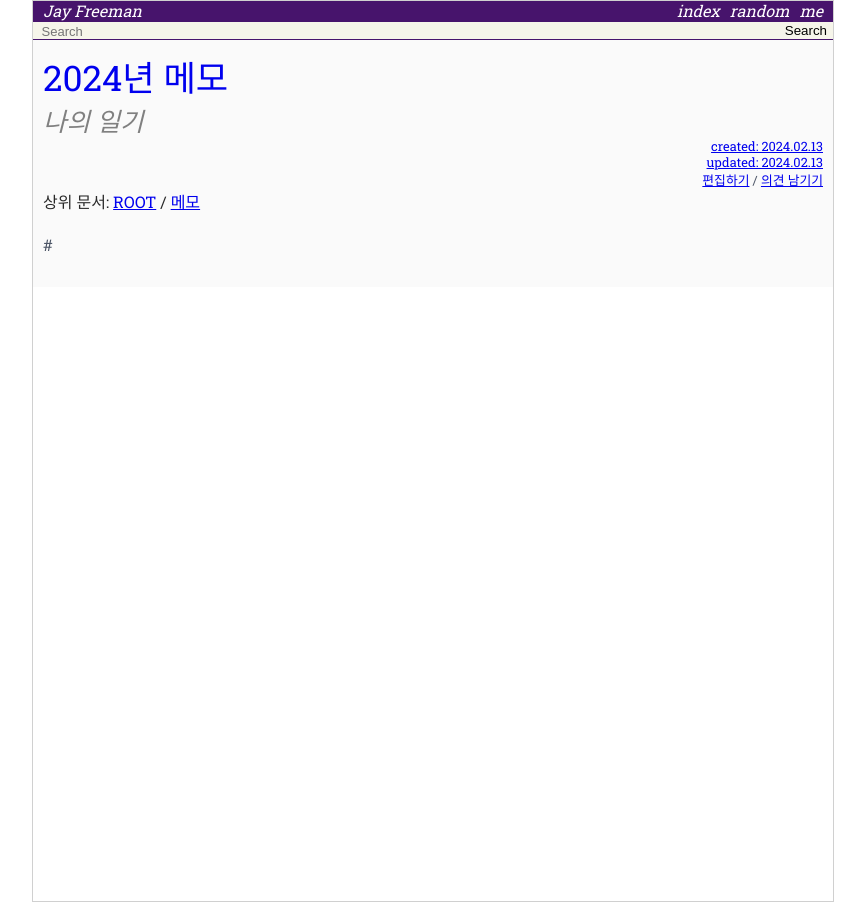
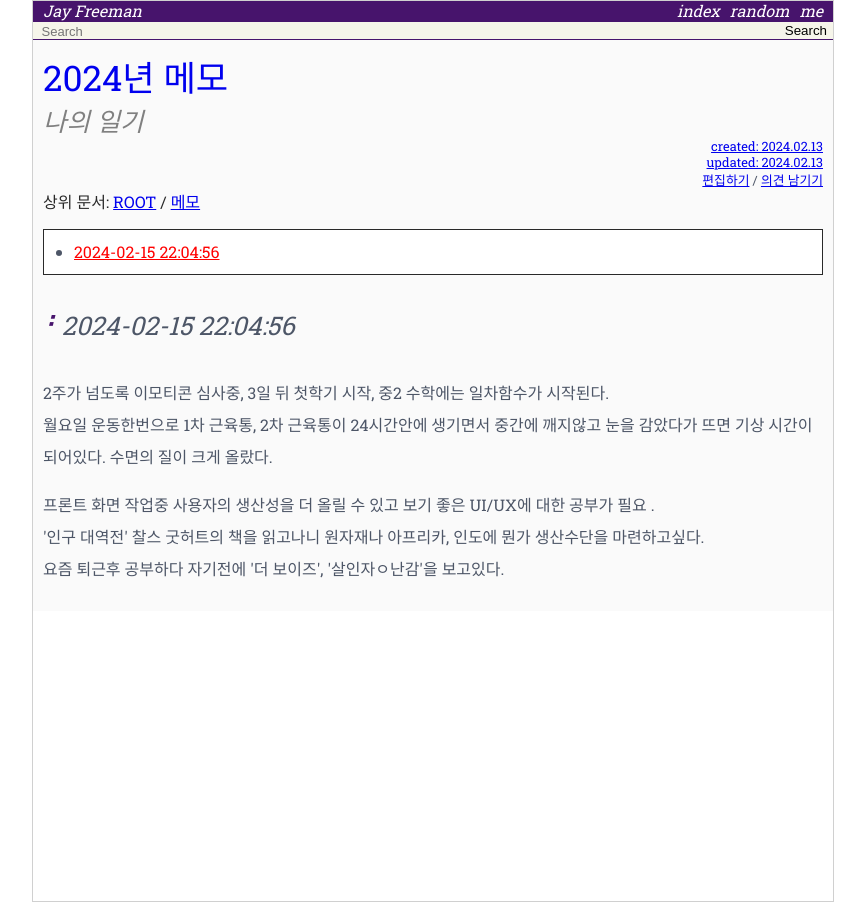
Before and after one commit to JayFreemandev/JayFreemandev.github.io, a Jekyll site: the page built from _wiki/memo/2024.md, in a window 1280 px wide. Shown: the whole page, without its empty margins (207-1072 px from the left). Built offline with Jekyll 4.4.1, drawn with Linux system fonts in a browser that asks for light colours; comment, search, counter and statistics services are not loaded.

Commit message:
오늘의 메모

```diff
--- a/_wiki/memo/2024.md
+++ b/_wiki/memo/2024.md
@@ -14,4 +14,11 @@ resource: 4B3C901A-C657-4963-A51E-375F0ADA663A
 * TOC
 {:toc}
 
-#
+### 2024-02-15 22:04:56
+2주가 넘도록 이모티콘 심사중, 3일 뒤 첫학기 시작, 중2 수학에는 일차함수가 시작된다.
+월요일 운동한번으로 1차 근육통, 2차 근육통이 24시간안에 생기면서 중간에 깨지않고 눈을 감았다가 뜨면 기상 시간이 되어있다.
+수면의 질이 크게 올랐다.
+
+프론트 화면 작업중 사용자의 생산성을 더 올릴 수 있고 보기 좋은 UI/UX에 대한 공부가 필요 .
+'인구 대역전' 찰스 굿허트의 책을 읽고나니 원자재나 아프리카, 인도에 뭔가 생산수단을 마련하고싶다.
+요즘 퇴근후 공부하다 자기전에 '더 보이즈', '살인자ㅇ난감'을 보고있다.
```
Also changed, not shown: _wiki/root-index.md (+1 -1 lines), 1 other file.
